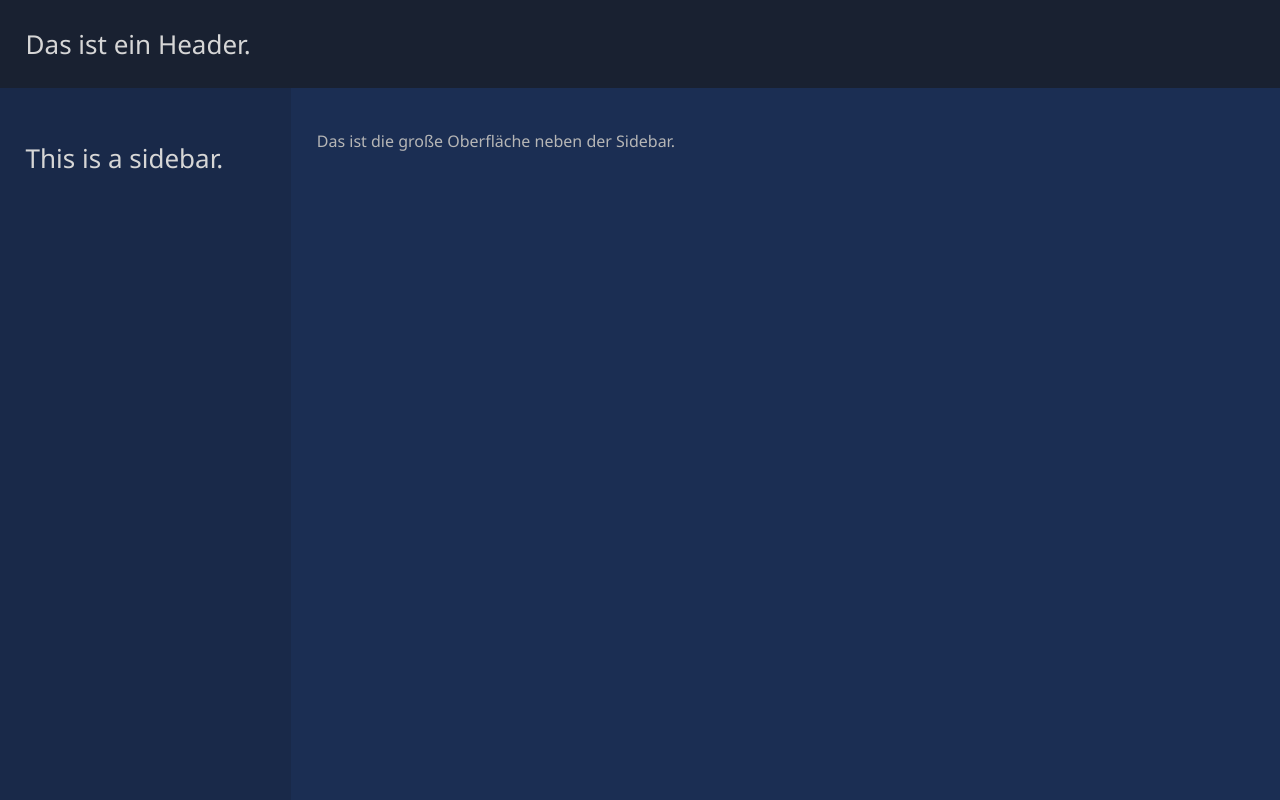
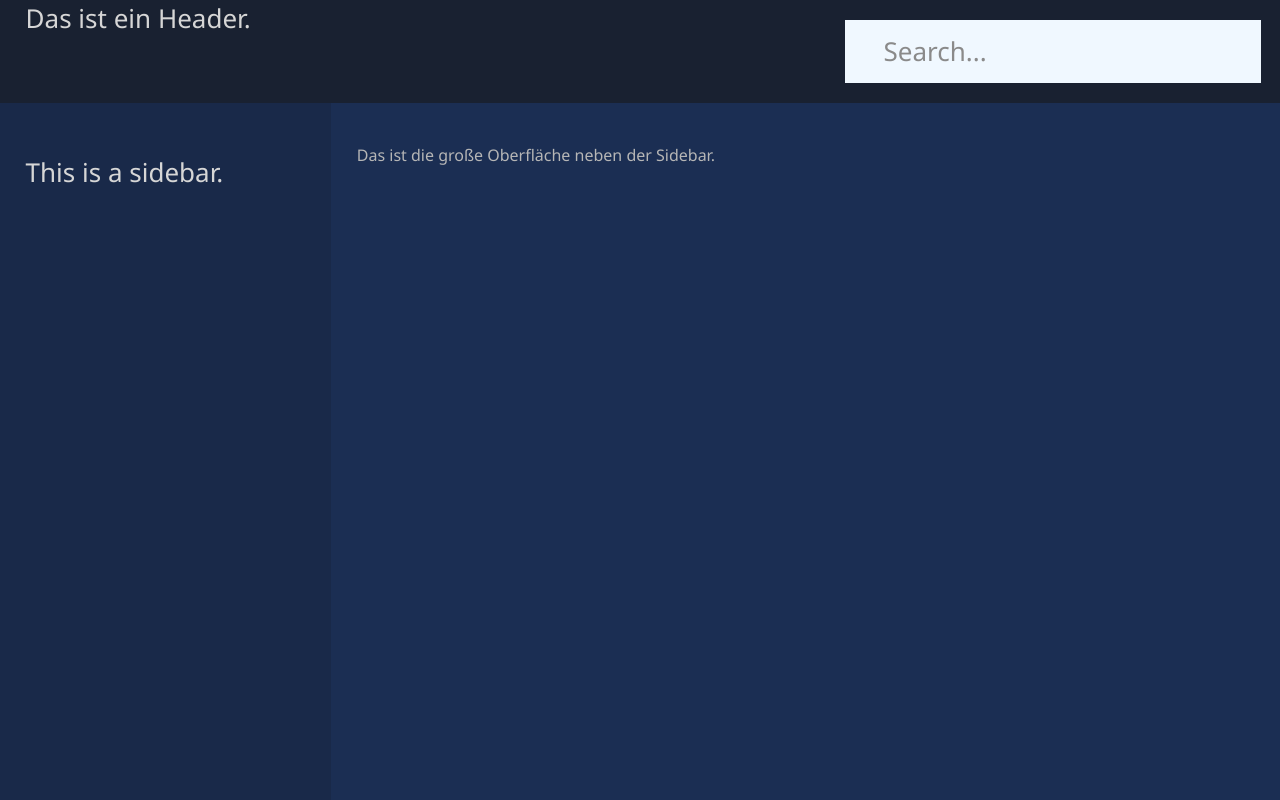
Before and after one commit to Knilchon/Zimt_Frontend, a Next.js app in the folder zimt_frontend/: page / in a window 1280 px wide. Shown: the top 800 px of the page. Built offline with nearby package versions, Linux system fonts and the light colour scheme.

Commit message:
Searchbar added as UI element, not functional yet

```diff
--- /dev/null
+++ b/zimt_frontend/components/searchbar.tsx
@@ -0,0 +1,11 @@
+const searchbar = (props: any) => {
+    return(
+        <div className={props.className}>
+            <div className={props.searchBarTextClassName}>
+                Search...
+            </div>
+        </div>
+    )
+}
+
+export default searchbar
--- a/zimt_frontend/pages/_app.tsx
+++ b/zimt_frontend/pages/_app.tsx
@@ -1,12 +1,14 @@
 import type { AppProps } from 'next/app'
 import '../styles/_app.css'
 import Sidebar from '../components/sidebar'
+import Searchbar from '../components/searchbar'
 
 export default function App() {
   return (
     <>
       <header className='App-header'>
-        <p>Das ist ein Header.</p>
+        Das ist ein Header.
+        <Searchbar className='search-bar' searchBarTextClassName='search-bar-text'/>
       </header>
       <div className='map-and-sidebar'>
         <Sidebar className='side-bar'/>
--- a/zimt_frontend/styles/_app.css
+++ b/zimt_frontend/styles/_app.css
@@ -15,11 +15,10 @@
 
 .App-header {
   background-color: #192131;
-  min-height: 10vh;
+  height: auto;
   display: flex;
-  flex-direction: column;
-  align-items: flex-start;
-  justify-content: left;
+  flex-direction: row;
+  justify-content: space-between;
   font-size: calc(10px + 2vmin);
   color: rgb(214, 214, 214);
   padding-left: 2%;
@@ -45,7 +44,7 @@ body{
 
 .side-bar{
     padding: 2%;
-    width: 30vh;
+    width: 35vh;
     height: 100vh;
     background-color: #192949;
     display: flex;
@@ -69,3 +68,23 @@ body{
     align-items: center;
     justify-content: center;
 }
+
+.search-bar{
+  background-color: aliceblue;
+  padding-left: 1em;
+  width: 15em;
+  height: 2.45em ;
+  display: flex;
+  margin: 0.75em;
+  flex-direction: column;
+}
+
+.search-bar-text{
+  color: rgb(138, 138, 138);
+  height: inherit;
+  width: inherit;
+  text-align: start;
+  text-justify: center;
+  margin-top: 0em;
+  padding: 0.5em;
+}
```
